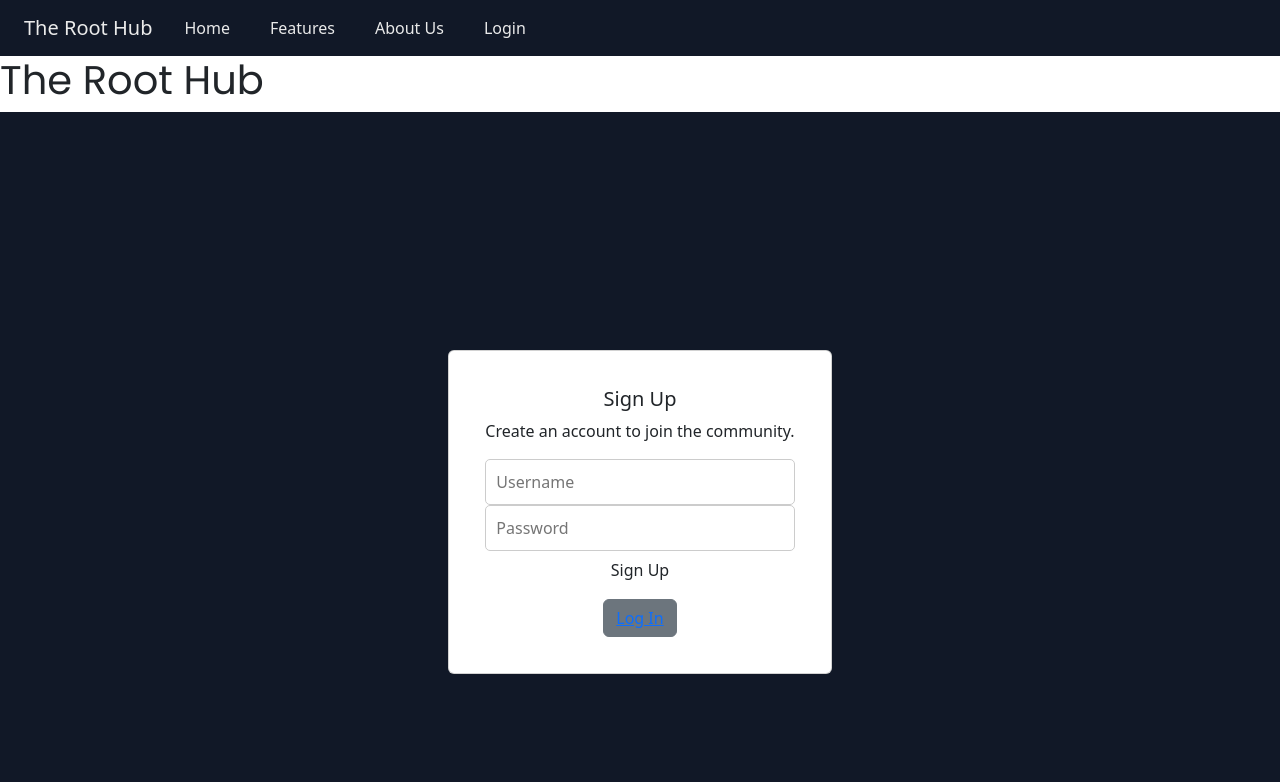
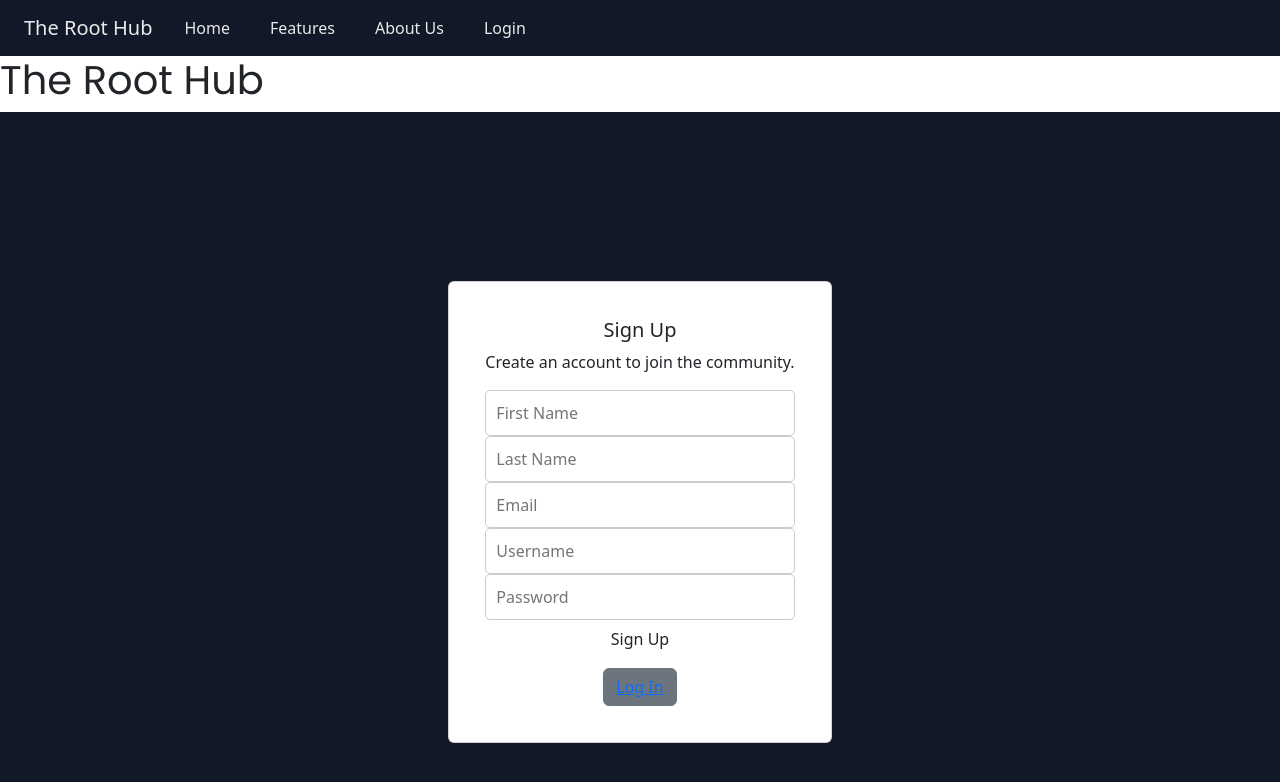
Before and after one commit to allenstfort23/the-root-hub, a React (Vite) app in the folder client/: page /signup in a window 1280 px wide. Shown: the top 782 px of the page. Built offline with nearby package versions, Linux system fonts and the light colour scheme.

Commit message:
fetching user information for profile

```diff
--- a/client/src/App.tsx
+++ b/client/src/App.tsx
@@ -8,6 +8,7 @@ import Loading from "./components/Animation/Loading";
 import ProtectedRoute from "./components/ProtectedRoute";
 import Dashboard from "./pages/Dashboard/Dashboard";
 import AboutUs from "./pages/About/AboutUs";
+import Profile from "./pages/Profile/Profile";
 
 import "./App.css";
 
@@ -54,6 +55,7 @@ function App() {
                   />
                 }
               />
+              <Route path="/profile/:userId" element={<Profile />} />
             </Route>
           </Routes>
         </Router>
--- /dev/null
+++ b/client/src/pages/Profile/Profile.tsx
@@ -0,0 +1,36 @@
+import { useEffect, useState } from "react";
+import { useParams } from "react-router-dom";
+import { getUserProfile } from "../../utils/api";
+
+const Profile = () => {
+  const { userId } = useParams();
+  const [user, setUser] = useState<{
+    id: number;
+    username: string;
+    bio: string;
+  } | null>(null);
+
+  useEffect(() => {
+    const fetchUser = async () => {
+      try {
+        const profile = await getUserProfile(userId);
+        setUser(profile);
+      } catch (error) {
+        console.error("Error fetching user profile", error);
+      }
+
+      if (userId) {
+        fetchUser();
+      }
+    };
+  }, [userId]);
+
+  return (
+    <div className="profile-container">
+      <h1>{user ? user?.username : "Loading"}</h1>
+      <p>{user ? user.bio : "Loading bio..."}</p>
+    </div>
+  );
+};
+
+export default Profile;
--- a/client/src/pages/SignUp/SignUp.tsx
+++ b/client/src/pages/SignUp/SignUp.tsx
@@ -45,8 +45,33 @@ const SignUp = () => {
             <form onSubmit={handleSubmit}>
               <input
                 type="text"
+                placeholder="First Name"
+                value={username}
+                minLength={4}
+                onChange={(e) => setUsername(e.target.value)}
+                required
+              />
+              <input
+                type="text"
+                placeholder="Last Name"
+                value={username}
+                minLength={4}
+                onChange={(e) => setUsername(e.target.value)}
+                required
+              />
+              <input
+                type="email"
+                placeholder="Email"
+                value={username}
+                minLength={4}
+                onChange={(e) => setUsername(e.target.value)}
+                required
+              />
+              <input
+                type="text"
                 placeholder="Username"
                 value={username}
+                minLength={4}
                 onChange={(e) => setUsername(e.target.value)}
                 required
               />
@@ -54,6 +79,7 @@ const SignUp = () => {
                 type="password"
                 placeholder="Password"
                 value={password}
+                minLength={8}
                 onChange={(e) => setPassword(e.target.value)}
                 required
               />
```
Also changed, not shown: client/src/components/Post/Post.tsx (+7 -0 lines).
